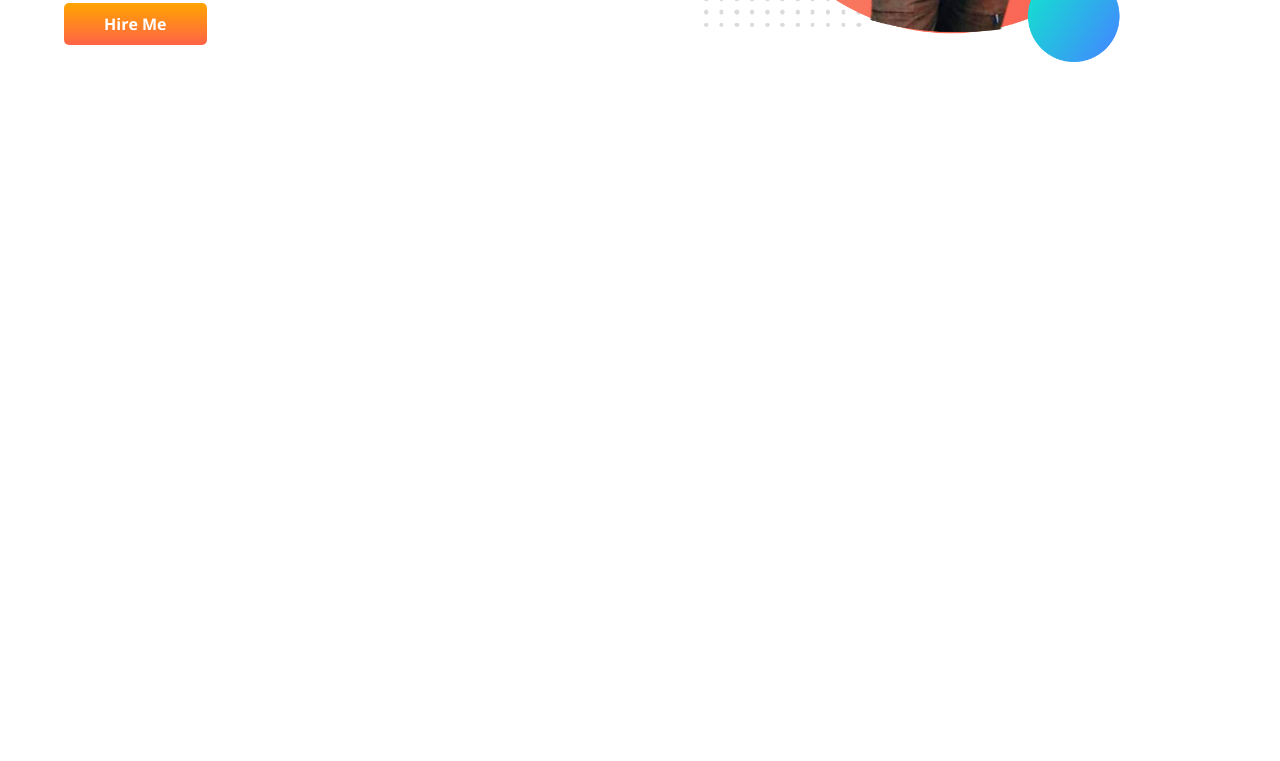
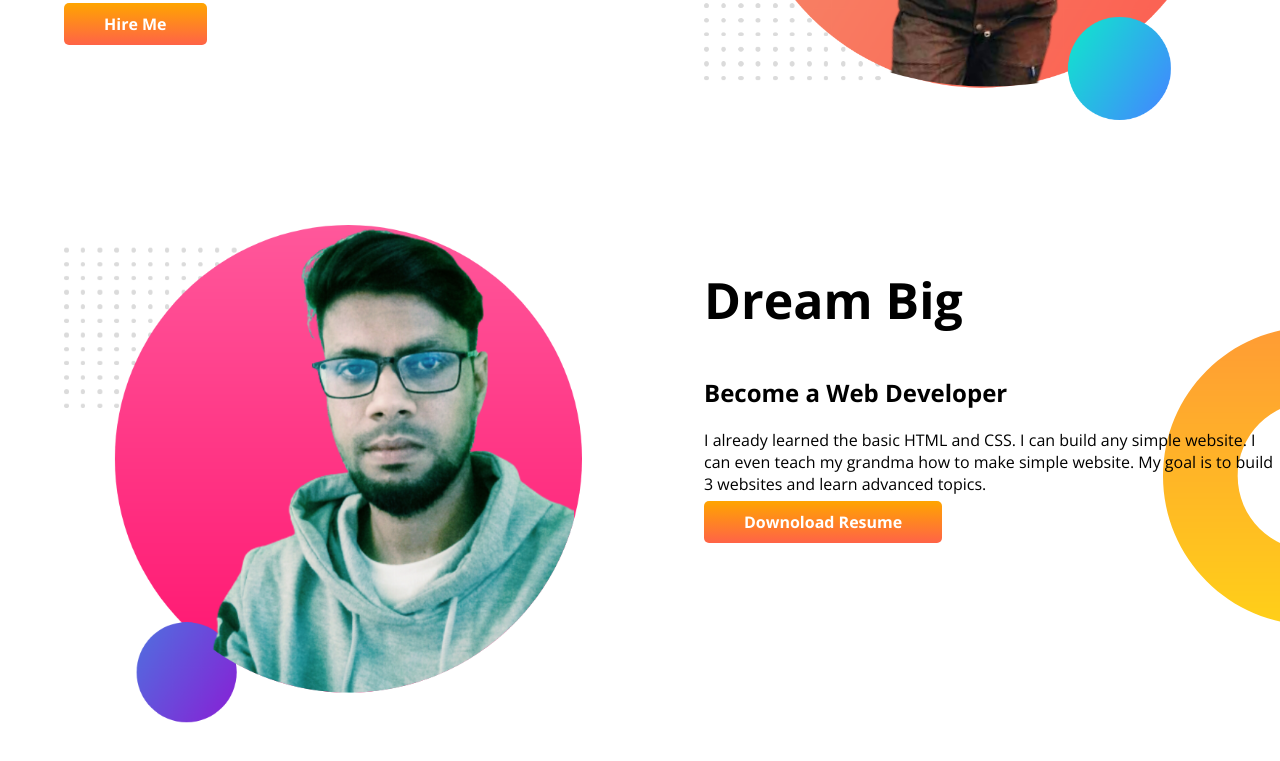
Before and after one commit to Jobayer-ak/developer-portfolio, a plain HTML site: page index.html in a window 1280 px wide. Shown: the part 395-1156 px from the top of the page. Before the commit the page ends 800 px from the top, so only its background shows below. Drawn offline with nearby package versions, Linux system fonts and the light colour scheme.

Commit message:
dream big added

```diff
--- a/index.html
+++ b/index.html
@@ -31,5 +31,22 @@
         <img src="/images/my-bg-with-pic.png" alt="My Image" />
       </div>
     </section>
+    <!-- Start dream big section -->
+    <section class="dream-big">
+      <div class="half-width">
+        <img src="/images/my-bg-2-with-pic.png" alt="" />
+      </div>
+      <div class="half-width">
+        <h1>Dream Big</h1>
+        <h2>Become a Web Developer</h2>
+        <p>
+          I already learned the basic HTML and CSS. I can build any simple
+          website. I can even teach my grandma how to make simple website. My
+          goal is to build 3 websites and learn advanced topics.
+        </p>
+        <a class="link-button" href="#" target="_blank">Downoload Resume</a>
+      </div>
+    </section>
+    <!-- End dream big section -->
   </body>
 </html>
--- a/style.css
+++ b/style.css
@@ -3,6 +3,12 @@ body{
     /* font-family: 'Roboto', sans-serif;
     font-family: 'Sintony', sans-serif; */
     margin: 0;
+}
+
+/* ======Welcome Section section===========*/
+section{
+    display: flex;
+    margin-bottom: 100px;
 }
 h1{
     font-size: 50px;
@@ -12,15 +18,12 @@ h1{
     color: orange;
 }
 
-section{
-    display: flex;
-}
 .half-width{
     width: 50%;
     padding-left: 5%;
 }
 .half-width img{
-    width: 80%;
+    width: 90%;
 }
 .link-button{
     text-decoration: none;
@@ -34,3 +37,10 @@ section{
     background-image: url(/images/top-banner.png);
     background-repeat: no-repeat;
 }
+
+/* ======Dream Big section===========*/
+.dream-big{
+    background-image: url(images/dream-bg.png);
+    background-repeat: no-repeat;
+    background-position: right;
+}
```
Also changed, not shown: images/Jobayer-removebg-preview.png (added), images/Jobayer.jpg (added), images/jb.jpg (renamed from images/FB_IMG_1641272898981.jpg), images/my-bg-2-with-pic.png (added).
